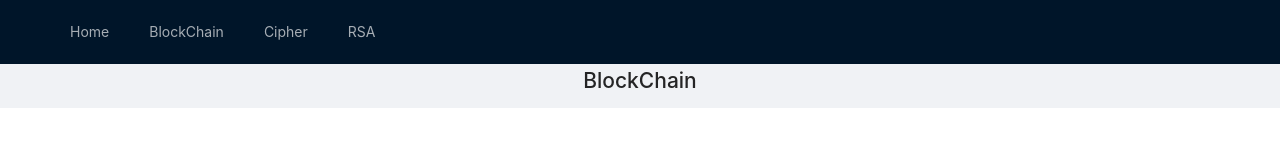
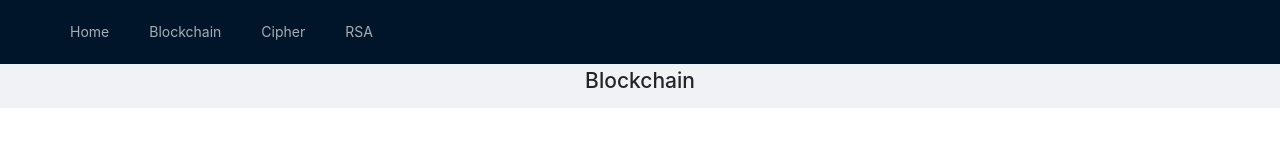
Before and after one commit to MrOttimista/security-visualization, a React (Create React App) app: page /blockChain in a window 1280 px wide. Shown: the top 160 px of the page. Built offline with nearby package versions, Linux system fonts and the light colour scheme.

Commit message:
fix: Blockchain naming

```diff
--- a/src/App.js
+++ b/src/App.js
@@ -1,15 +1,15 @@
-import { BrowserRouter as Router, Link, Route, Switch } from "react-router-dom";
-import { Layout, Menu } from "antd";
+import {BrowserRouter as Router, Link, Route, Switch} from 'react-router-dom';
+import {Layout, Menu} from 'antd';
 
-import 'antd/dist/antd.css'
+import 'antd/dist/antd.css';
 
-import "./App.css";
-import Home from "./components";
-import CipherFunctions from "./components/CipherFunctions";
-import BlockChain from "./components/BlockChain";
-import RSA from "./components/RSA";
+import './App.css';
+import Home from './components';
+import CipherFunctions from './components/CipherFunctions';
+import Blockchain from './components/Blockchain';
+import RSA from './components/RSA';
 
-const { Header, Content } = Layout;
+const {Header, Content} = Layout;
 
 function App() {
   return (
@@ -17,19 +17,26 @@ function App() {
       <Router>
         <Layout>
           <Header>
-            <Menu theme="dark" mode="horizontal" defaultSelectedKeys={["2"]}>
-            <Menu.Item key={'Home'}><Link to='/'>Home</Link> </Menu.Item>
-            <Menu.Item key={'BlockChain'}><Link to='BlockChain'></Link>BlockChain</Menu.Item>
-            <Menu.Item key={'Cipher'}><Link to='Cipher'></Link>Cipher</Menu.Item>
-            <Menu.Item key={'RSA'}><Link to='RSA'></Link>RSA</Menu.Item>
-
+            <Menu theme="dark" mode="horizontal" defaultSelectedKeys={['2']}>
+              <Menu.Item key={'Home'}>
+                <Link to="/">Home</Link>{' '}
+              </Menu.Item>
+              <Menu.Item key={'BlockChain'}>
+                <Link to="BlockChain"></Link>Blockchain
+              </Menu.Item>
+              <Menu.Item key={'Cipher'}>
+                <Link to="Cipher"></Link>Cipher
+              </Menu.Item>
+              <Menu.Item key={'RSA'}>
+                <Link to="RSA"></Link>RSA
+              </Menu.Item>
             </Menu>
           </Header>
           <Content>
             <div>
               <Switch>
                 <Route path="/blockChain">
-                  <BlockChain />
+                  <Blockchain />
                 </Route>
                 <Route path="/cipher">
                   <CipherFunctions />
--- a/src/components/BlockChain/index.jsx
+++ b/src/components/BlockChain/index.jsx
@@ -1,9 +1,7 @@
+import React from 'react';
 
+const Blockchain = () => {
+  return <h1>Blockchain</h1>;
+};
 
-function BlockChain() {
-    return(
-        <h1>BlockChain</h1>
-    )
-}
-
-export default BlockChain
+export default Blockchain;
```
